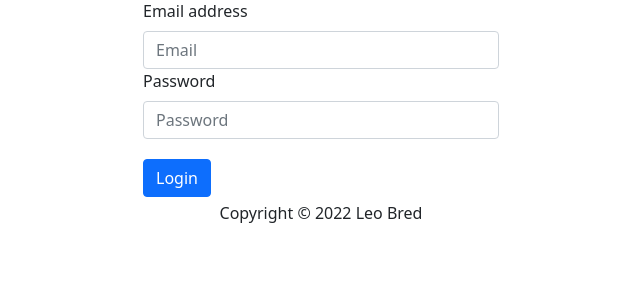
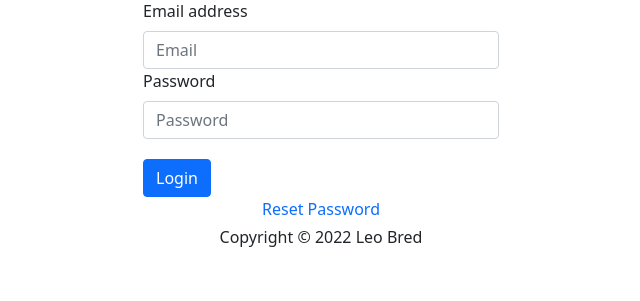
Before and after one commit to dikchibbles/what-to-eat, a Flask app: page /login in a window 1280 px wide. Shown: the part 218-519 px from the top of the page, without its empty margins (319-959 px from the left). Run offline with Flask 2, Linux system fonts and the light colour scheme; some libraries are stand-ins or nearby versions.

Commit message:
Add a password reset functionality

```diff
--- a/forms.py
+++ b/forms.py
@@ -15,3 +15,14 @@ class RegisterForm(FlaskForm):
     password = PasswordField("Password", validators=[DataRequired(), EqualTo('password_confirm', message='Passwords must match')])
     password_confirm = PasswordField("Confirm Password", validators=[DataRequired()])
     submit = SubmitField("Register")
+
+
+class ResetPasswordForm(FlaskForm):
+    password = PasswordField("New Password", validators=[DataRequired(), EqualTo('confirm_password', message='Passwords must match')])
+    confirm_password = PasswordField("Confirm New Password", validators=[DataRequired()])
+    reset = SubmitField("Reset")
+
+
+class EmailResetPasswordForm(FlaskForm):
+    email = StringField("Email", validators=[DataRequired(), Email()])
+    send = SubmitField("Send Email Confirmation")
--- a/main.py
+++ b/main.py
@@ -6,18 +6,20 @@ from datetime import datetime
 from datetime import timedelta
 from flask_wtf.csrf import CSRFProtect
 from flask_mail import Mail
+from dotenv import load_dotenv
 from werkzeug.security import generate_password_hash, check_password_hash
 from flask_sqlalchemy import SQLAlchemy
 from sqlalchemy.orm import relationship
 from flask_login import UserMixin, login_user, LoginManager, login_required, current_user, logout_user
 from functools import wraps
-from forms import LoginForm, RegisterForm
+from forms import LoginForm, RegisterForm, ResetPasswordForm, EmailResetPasswordForm
 from flask_migrate import Migrate
-from funcs import main_page, send_confirmation_email
+from funcs import main_page, send_confirmation_email, send_password_reset_email
 
 
 
 app = Flask(__name__)
+load_dotenv('.env')
 app.config['SECRET_KEY'] = str(os.environ.get('SECRET_KEY'))
 app.config['SECURITY_PASSWORD_SALT'] = str(os.environ.get('SECURITY_PASSWORD_SALT'))
 
@@ -240,6 +242,49 @@ def login():
     return render_template("login.html", form=form)
 
 
+@app.route('/reset', methods=['GET', 'POST'])
+def reset():
+    form = EmailResetPasswordForm()
+    if form.validate_on_submit():
+        user = User.query.filter_by(email=form.email.data.lower().strip()).first()
+        if user:
+            send_password_reset_email(user.email, app, mail)
+            flash('Confirmation email sent successfully, please check your email to reset password.')
+            return redirect('login')
+        elif not user:
+            flash('User with that email does not exist, please check your information.', 'error')
+            return redirect('reset')
+    return render_template('reset.html', form=form)
+
+
+@app.route('/reset/<token>', methods=['GET', 'POST'])
+def reset_password(token):
+    try:
+        confirm_serializer = URLSafeTimedSerializer(app.config['SECRET_KEY'])
+        email = confirm_serializer.loads(token, salt=app.config['SECURITY_PASSWORD_SALT'], max_age=3600)
+    except:
+        flash('The confirmation link is either invalid or has expired.', 'error')
+        return redirect(url_for('login'))
+    form = ResetPasswordForm()
+    if form.validate_on_submit():
+        user = User.query.filter_by(email=email).first()
+        new_password = generate_password_hash(
+                form.password.data,
+                method='pbkdf2:sha256',
+                salt_length=8
+            )
+        if user.password == new_password:
+            flash('You need to enter a password that is different from your previous password.', 'error')
+            return redirect(url_for('reset_password', token=token))
+        else:
+            user.password = new_password
+            db.session.add(user)
+            db.session.commit()
+            flash('Your password has been successfully reset. Please login with the new password.')
+            return redirect(url_for('login'))
+    return render_template('reset_password.html', form=form, token=token)
+
+
 @app.route('/logout')
 @login_required
 def logout():
--- a/requirements.txt
+++ b/requirements.txt
@@ -25,3 +25,6 @@ wordsegment==1.3.1
 WTForms==3.0.1
 gunicorn==20.1.0
 psycopg2-binary==2.9.3
+
+python-dotenv~=0.19.2
+alembic~=1.7.5
--- a/static/css/styles.css
+++ b/static/css/styles.css
@@ -4,6 +4,11 @@ p {
 
 .mb-5 {
     margin-bottom: 0!important;
+}
+
+
+.password-reset {
+    text-decoration: none !important;
 }
 
 
--- /dev/null
+++ b/templates/email_reset_password.html
@@ -0,0 +1,4 @@
+<p>Hi! To reset your password please follow this link:</p>
+<p><a href="{{ reset_url }}">{{ reset_url }}</a></p>
+<br>
+<p>Cheers!</p>
--- a/templates/login.html
+++ b/templates/login.html
@@ -20,6 +20,7 @@
 				<div class="submit">{{ form.submit(type="submit", class="btn btn-primary") }}</div>
 			</form>
 		</div>
+		<div class="col-12 text-center"><a class="password-reset" href="{{ url_for('reset') }}">Reset Password</a></div>
 	</div>
 </div>
 {% endblock %}
```
Also changed, not shown: funcs.py (+11 -0 lines), templates/reset.html (added, +23 -0 lines), templates/reset_password.html (added, +26 -0 lines), users.db.
